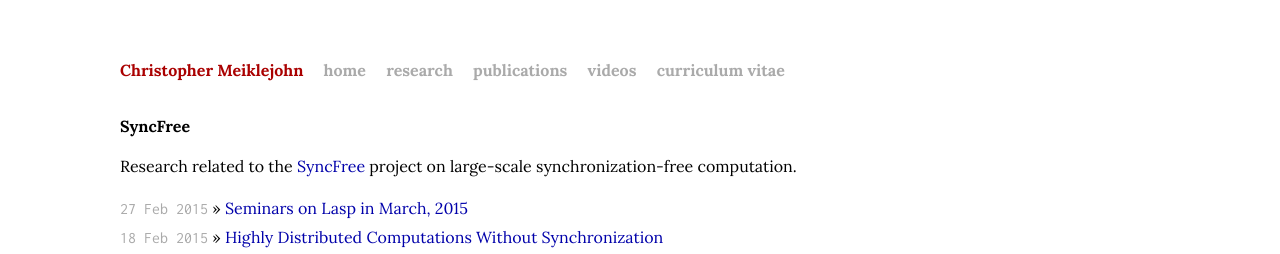
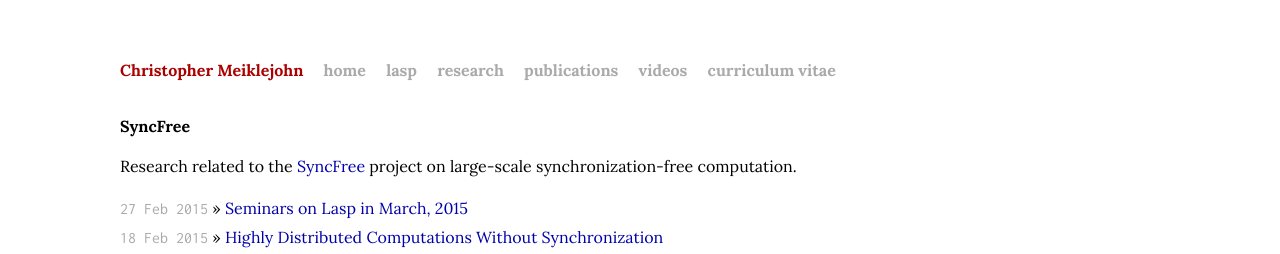
Before and after one commit to cmeiklejohn/cmeiklejohn.github.io, a Jekyll site: the page built from index.html, in a window 1280 px wide. Shown: the top 254 px of the page. Built offline with Jekyll 4.4.1, drawn with Linux system fonts in a browser that asks for light colours.

Commit message:
Minor tweaks.

```diff
--- a/_layouts/default.html
+++ b/_layouts/default.html
@@ -23,6 +23,7 @@
             <div class="header">
               <h1 class="title"><a href="/">{{ site.name }}</a></h1>
               <a class="extra" href="/">home</a>
+              <a class="extra" href="http://lasp-lang.org">lasp</a>
               <a class="extra" href="/research.html">research</a>
               <a class="extra" href="/publications.html">publications</a>
               <a class="extra" href="/videos.html">videos</a>
```
